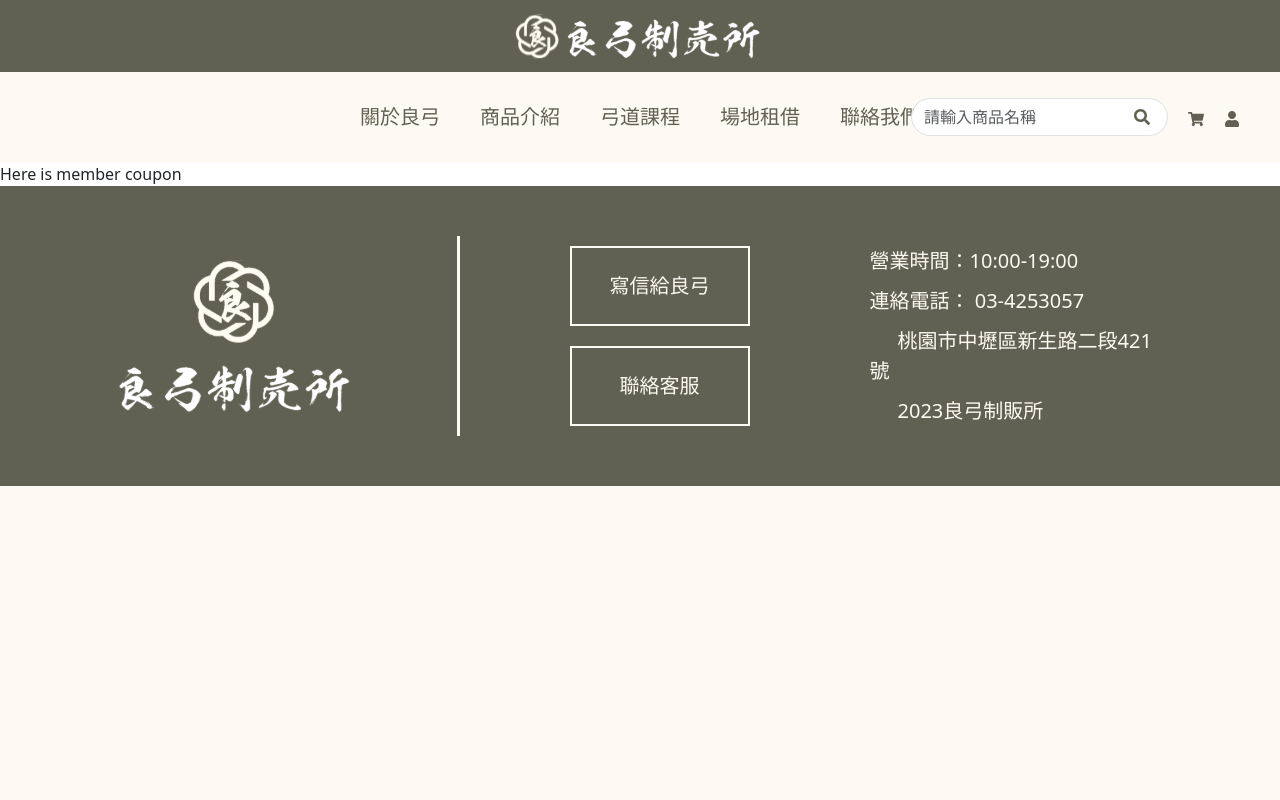
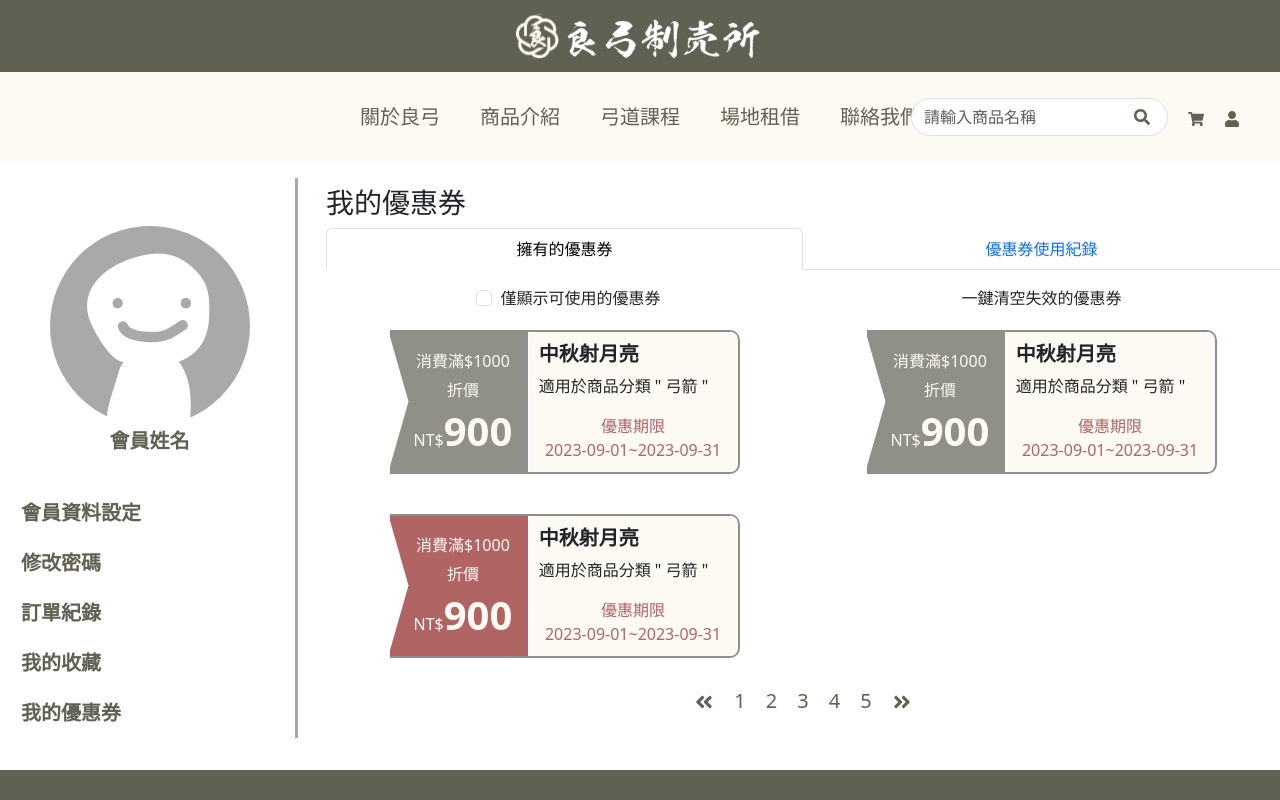
Before and after one commit to asmallgreen/final_project, a Next.js app in the folder client/: page /member/coupon in a window 1280 px wide. Shown: the top 800 px of the page. Built offline with nearby package versions, Linux system fonts and the light colour scheme; some icons are missing; a web font is replaced by a local one.

Commit message:
coupon card完成
coupon card完成
手機板col排版正常
coupon上方頁籤尚未客製

```diff
--- /dev/null
+++ b/client/src/components/coupon-card/index.js
@@ -0,0 +1,31 @@
+import React from "react";
+
+export default function CouponCard({type}) {
+  const couponLeftClass = type === 1 ? 'coupon-left-green' : 'coupon-left-red';
+  return (
+    <>
+      <div className="coupon-card">
+        <div className={` ${couponLeftClass} d-flex`}>
+          <div className="left-edge"></div>
+          <div className="text-center d-flex align-items-center">
+            <div>
+              <p>消費滿$1000</p>
+              <p>折價</p>
+              NT$<span className="display-6">900</span>
+            </div>
+          </div>
+        </div>
+        <div className="coupon-right">
+          <h5 className="fw-bold">中秋射月亮</h5>
+          <p>適用於商品分類 " 弓箭 " </p>
+          <div className="text-center time">
+            <p>優惠期限</p>
+            <p>
+              {`2023-09-01`}~{`2023-09-31`}
+            </p>
+          </div>
+        </div>
+      </div>
+    </>
+  );
+}
--- a/client/src/pages/member/coupon/index.js
+++ b/client/src/pages/member/coupon/index.js
@@ -1,9 +1,56 @@
-import React from 'react'
+import React from "react";
+
+import Tab from "react-bootstrap/Tab";
+import Tabs from "react-bootstrap/Tabs";
+
+import MemberSidebar from "@/components/member-sidebar";
+import Pagination from "@/components/pagination";
+import CouponCard from "@/components/coupon-card";
 
 export default function Coupon() {
   return (
     <>
-        <div>Here is member coupon</div>
+      <div className="row">
+        <div className="col-12 col-md-3 p-3">
+          <MemberSidebar />
+        </div>
+        <div className="col-12 col-md-9 my-4">
+          <h3>我的優惠券</h3>
+          <Tabs
+            defaultActiveKey="home"
+            id="justify-tab-example"
+            className="mb-3"
+            justify
+          >
+            <Tab eventKey="home" title="擁有的優惠券">
+              <div className="container">
+                <div className="row text-center">
+                  <div className="col-6">
+                    <input type="checkbox" className="form-check-input mx-2" />
+                    僅顯示可使用的優惠券
+                  </div>
+                  <div className="col-6">一鍵清空失效的優惠券</div>
+                </div>
+                <div className="row">
+                  <div className="col-12 col-xl-6 col-xxl-4">
+                    <CouponCard type={1}/>
+                  </div>
+                  <div className="col-12 col-xl-6 col-xxl-4">
+                    <CouponCard type={1}/>
+                  </div>
+                  <div className="col-12 col-xl-6 col-xxl-4">
+                    <CouponCard type={2}/>
+                  </div>
+                </div>
+              </div>
+            </Tab>
+            <Tab eventKey="profile" title="優惠券使用紀錄">
+              優惠券使用紀錄
+            </Tab>
+          </Tabs>
+          <Pagination />
+        </div>
+      </div>
     </>
-  )
+  );
 }
--- a/client/src/styles/_components.scss
+++ b/client/src/styles/_components.scss
@@ -6,4 +6,7 @@
 @import "./components/pagination/pagination1.scss";
 
 //會員中心左側sidebar
-@import"./components/member-sidebar/member-sidebar.scss"
+@import"./components/member-sidebar/member-sidebar.scss";
+
+//Coupon Card
+@import"./components/coupon/coupon-card.scss";
--- /dev/null
+++ b/client/src/styles/components/coupon/_coupon-card.scss
@@ -0,0 +1,58 @@
+.coupon-card {
+  display: flex;
+  border: solid 2px $secondary-half;
+  border-left: none;
+  border-radius: 0 10px 10px 0;
+  overflow: hidden;
+  width: 350px;
+  max-height: 150px;
+  margin: 20px auto;
+
+  .coupon-left {
+    width: 40%;
+    padding-left: 25px;
+    position: relative;
+    right: 1px;
+    color: $primary;
+    p{
+        margin-bottom: 5px;
+    }
+    span {
+      font-weight: bold;
+    }
+
+    .left-edge {
+      position: absolute;
+      top: 0;
+      left: 0;
+      width: 20px;
+      height: 100%;
+      background-color: #ffffff;
+      clip-path: polygon(0 0, 100% 50%, 0% 100%);
+    }
+  }
+
+  .coupon-left-red {
+    @extend .coupon-left;
+    background-color: $accent;
+  }
+
+  .coupon-left-green {
+    @extend .coupon-left;
+    background-color: $secondary-half;
+  }
+
+  .coupon-right {
+    width: 60%;
+    padding: 10px;
+    background-color: $primary;
+
+    .time {
+      p {
+        padding: 0;
+        margin: 0;
+        color: $accent;
+      }
+    }
+  }
+}
--- a/client/src/styles/components/member-sidebar/member-sidebar.scss
+++ b/client/src/styles/components/member-sidebar/member-sidebar.scss
@@ -1,28 +1,26 @@
-.member-sidebar{
-    img{
+.member-sidebar {
+  border-right: 3px solid $secondary-light;
+  img {
     width: 200px;
     height: 200px;
     border-radius: 50%;
     object-fit: cover;
   }
-    p{
+  p {
     font-size: 1.25rem;
     font-weight: bold;
     color: $secondary;
   }
-    li{
+  li {
     padding: 10px 10px;
     border-left: solid 7px transparent;
     color: $secondary;
     font-size: 1.25rem;
     font-weight: bold;
   }
-    li:hover{
+  li:hover {
     border-left: solid 7px $accent;
     color: $accent;
-    }
-    h5{
-
   }
 }
 @media (max-width: 768px) {
--- a/client/src/styles/components/pagination/pagination1.scss
+++ b/client/src/styles/components/pagination/pagination1.scss
@@ -4,6 +4,7 @@
     padding: 0 10px;
     border: 0;
     background-color:transparent;
+    cursor: pointer
 }
 .page-btn:hover{
     color: $accent;
--- a/client/src/styles/index.scss
+++ b/client/src/styles/index.scss
@@ -12,5 +12,4 @@
 
 //各個pages scss
 @import "member-order.scss";
-
 @import "product.scss"
```
Lines whose indentation alone changed are shown as unchanged.
